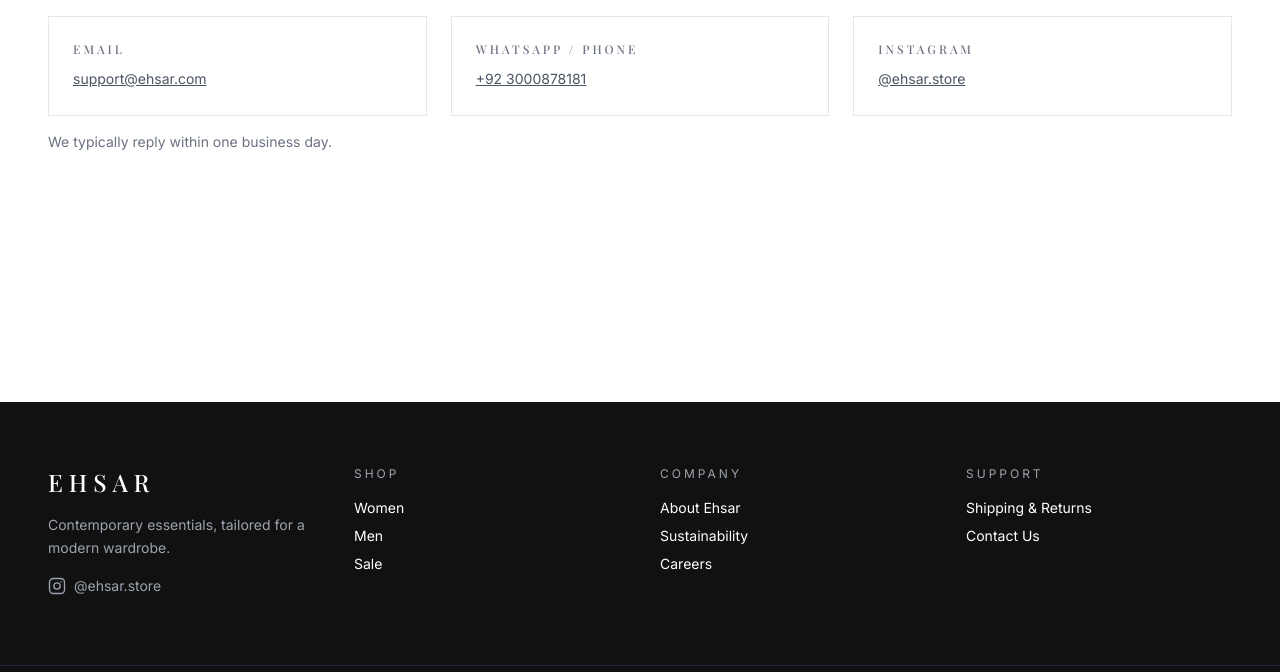
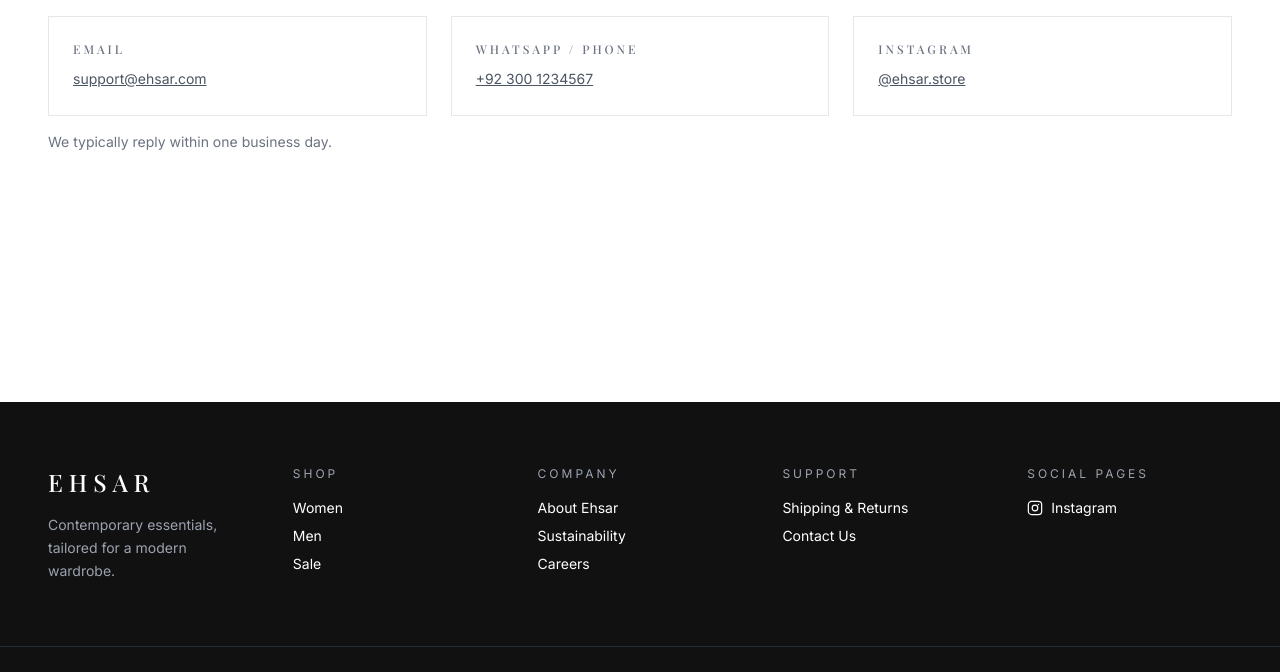
Before and after one commit to ehsanxshah111-sketch/ehsar, a React (Vite) app in the folder frontend/: page /contact in a window 1280 px wide. Shown: the part 279-951 px from the top of the page. Built offline with nearby package versions, Linux system fonts and the light colour scheme; no server answers.

Commit message:
Update new features

```diff
--- a/frontend/src/components/Footer.jsx
+++ b/frontend/src/components/Footer.jsx
@@ -3,26 +3,12 @@
 
 const Footer = () => (
   <footer className="bg-ehsar-black text-white mt-24">
-    <div className="container-ehsar py-16 grid grid-cols-2 md:grid-cols-4 gap-10">
+    <div className="container-ehsar py-16 grid grid-cols-2 md:grid-cols-5 gap-10">
       <div className="col-span-2 md:col-span-1">
         <h3 className="text-2xl font-display tracking-widest2 uppercase mb-4">Ehsar</h3>
-        <p className="text-sm text-gray-400 leading-relaxed mb-4">
+        <p className="text-sm text-gray-400 leading-relaxed">
           Contemporary essentials, tailored for a modern wardrobe.
         </p>
-        <a
-          href="https://www.instagram.com/ehsar.store/"
-          target="_blank"
-          rel="noopener noreferrer"
-          aria-label="Ehsar on Instagram"
-          className="inline-flex items-center gap-2 text-sm text-gray-400 hover:text-ehsar-gold"
-        >
-          <svg width="18" height="18" viewBox="0 0 24 24" fill="none" stroke="currentColor" strokeWidth="1.8">
-            <rect x="2" y="2" width="20" height="20" rx="5" />
-            <circle cx="12" cy="12" r="4.2" />
-            <circle cx="17.3" cy="6.7" r="1" fill="currentColor" stroke="none" />
-          </svg>
-          @ehsar.store
-        </a>
       </div>
       <div>
         <h4 className="text-xs tracking-widest2 uppercase text-gray-400 mb-4">Shop</h4>
@@ -47,6 +33,26 @@
           <li><Link to="/contact" className="hover:text-ehsar-gold">Contact Us</Link></li>
         </ul>
       </div>
+      <div>
+        <h4 className="text-xs tracking-widest2 uppercase text-gray-400 mb-4">Social Pages</h4>
+        <ul className="space-y-2 text-sm">
+          <li>
+            <a
+              href="https://www.instagram.com/ehsar.store/"
+              target="_blank"
+              rel="noopener noreferrer"
+              className="inline-flex items-center gap-2 hover:text-ehsar-gold"
+            >
+              <svg width="16" height="16" viewBox="0 0 24 24" fill="none" stroke="currentColor" strokeWidth="1.8">
+                <rect x="2" y="2" width="20" height="20" rx="5" />
+                <circle cx="12" cy="12" r="4.2" />
+                <circle cx="17.3" cy="6.7" r="1" fill="currentColor" stroke="none" />
+              </svg>
+              Instagram
+            </a>
+          </li>
+        </ul>
+      </div>
     </div>
     <div className="border-t border-gray-800 py-6 text-center text-xs text-gray-500">
       © {new Date().getFullYear()} Ehsar. All rights reserved.
--- a/frontend/src/pages/info/ContactUs.jsx
+++ b/frontend/src/pages/info/ContactUs.jsx
@@ -5,8 +5,8 @@
 // real ones whenever you're ready. Nothing else needs to change; this is
 // the only file that feeds the "Contact Us" page.
 const CONTACT_EMAIL = "support@ehsar.com";
-const CONTACT_PHONE_DISPLAY = "+92 3000878181";
-const CONTACT_WHATSAPP_LINK = "https://wa.me/923000878181";
+const CONTACT_PHONE_DISPLAY = "+92 300 1234567";
+const CONTACT_WHATSAPP_LINK = "https://wa.me/923001234567";
 const INSTAGRAM_LINK = "https://www.instagram.com/ehsar.store/";
 
 const ContactUs = () => (
```
